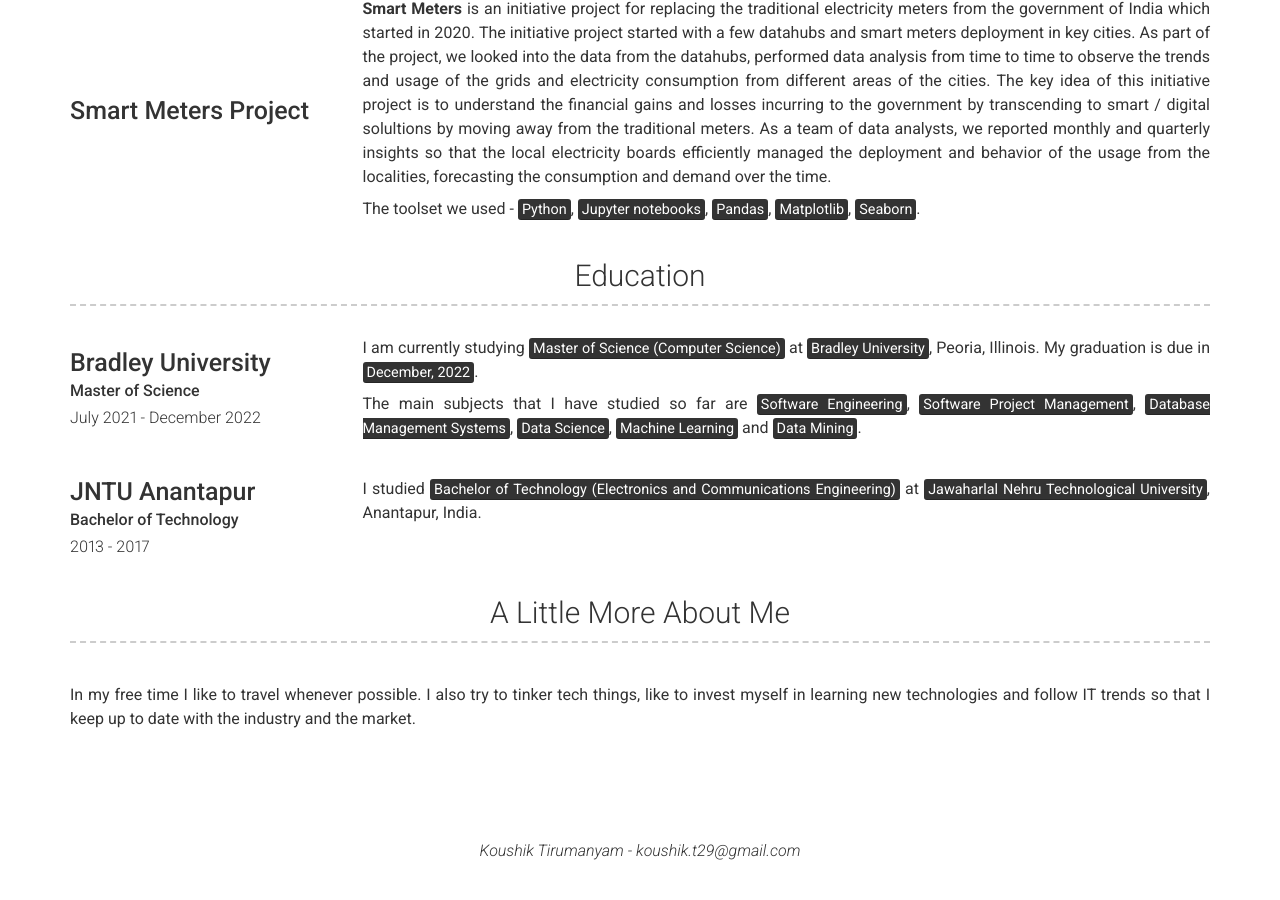
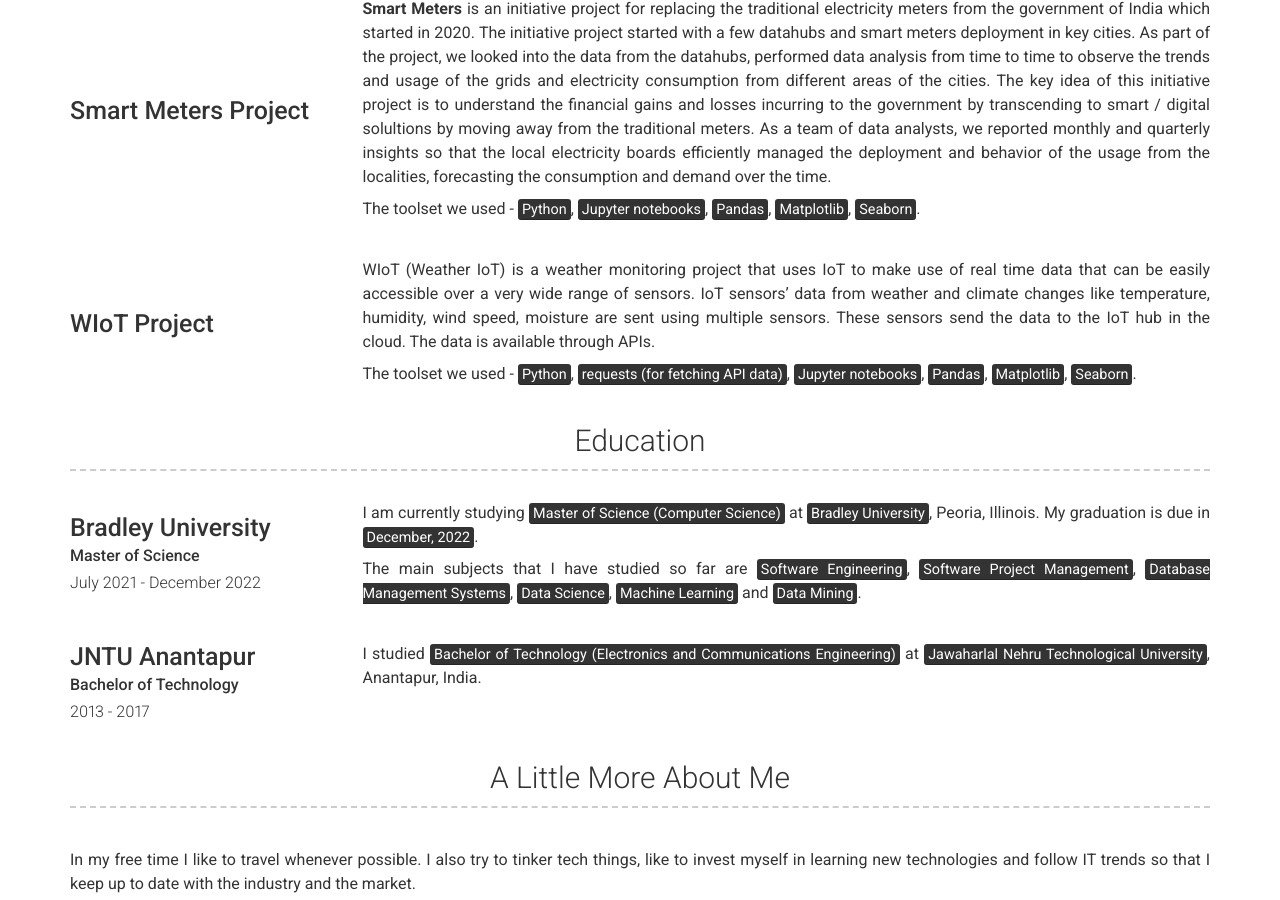
Before and after one commit to ktnani/ktnani.github.io, a Jekyll site: the page built from index.md, in a window 1280 px wide and 900 px high, scrolled down 1022 px. Built offline with Jekyll 4.4.1, drawn with Linux system fonts in a browser that asks for light colours; nearby versions of some CDN libraries; before the commit the page ends 1892 px from its top, so only the background shows below that.

Commit message:
Add weather project

```diff
--- a/_config.yml
+++ b/_config.yml
@@ -79,6 +79,15 @@ content:
 
           The toolset we used - <mark>Python</mark>, <mark>Jupyter notebooks</mark>, <mark>Pandas</mark>, <mark>Matplotlib</mark>, <mark>Seaborn</mark>.
 
+      - layout: top-left
+        title: WIoT Project
+        description: |
+          WIoT (Weather IoT) is a weather monitoring project that uses IoT to make use of real time data that can be easily accessible over a very wide range of sensors.
+          IoT sensors' data from weather and climate changes like temperature, humidity, wind speed, moisture are sent using multiple sensors.
+          These sensors send the data to the IoT hub in the cloud. The data is available through APIs.
+
+          The toolset we used - <mark>Python</mark>, <mark>requests (for fetching API data)</mark>, <mark>Jupyter notebooks</mark>, <mark>Pandas</mark>, <mark>Matplotlib</mark>, <mark>Seaborn</mark>.
+
   # -----------------
   # Education section
   # -----------------
```
